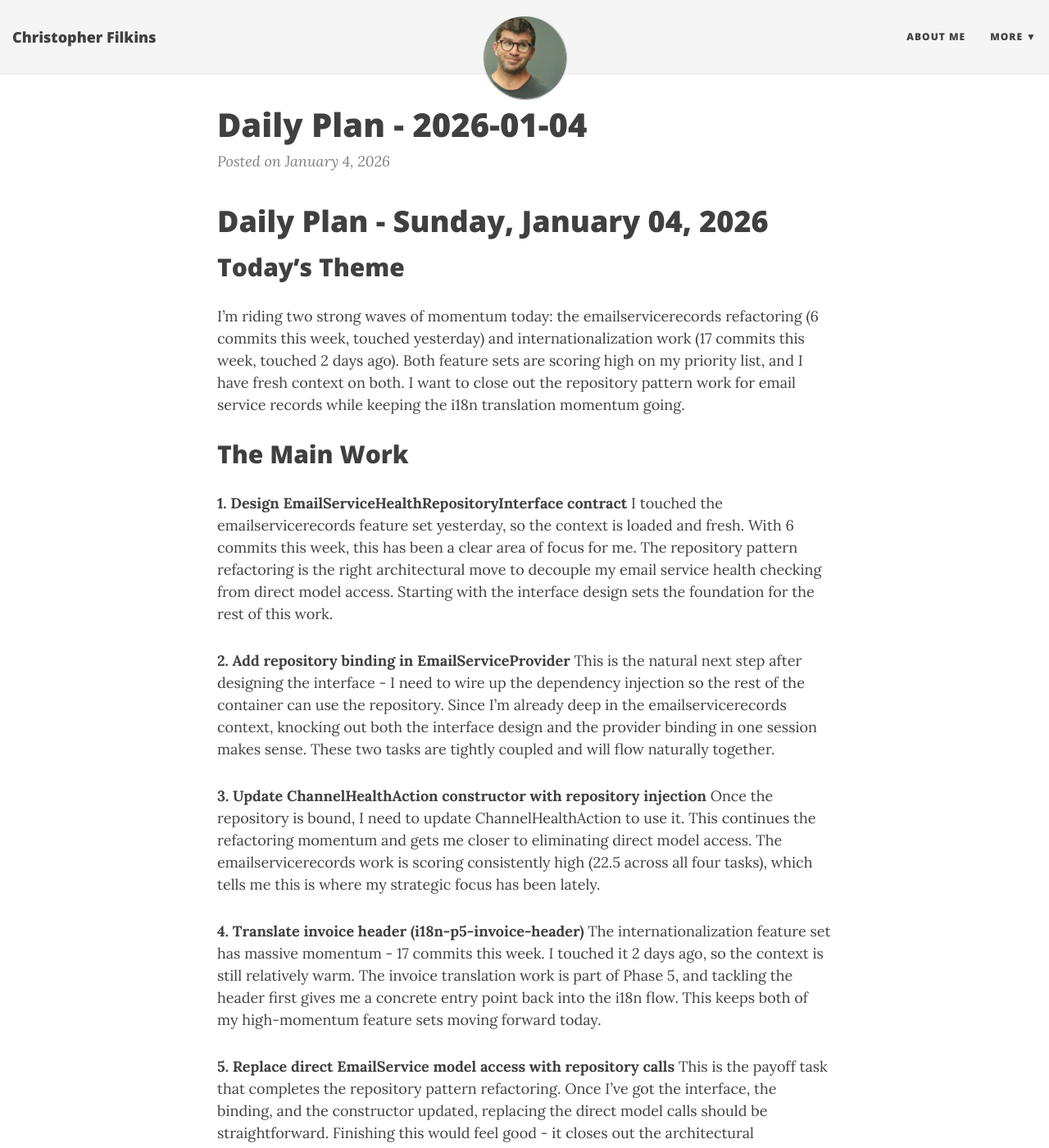
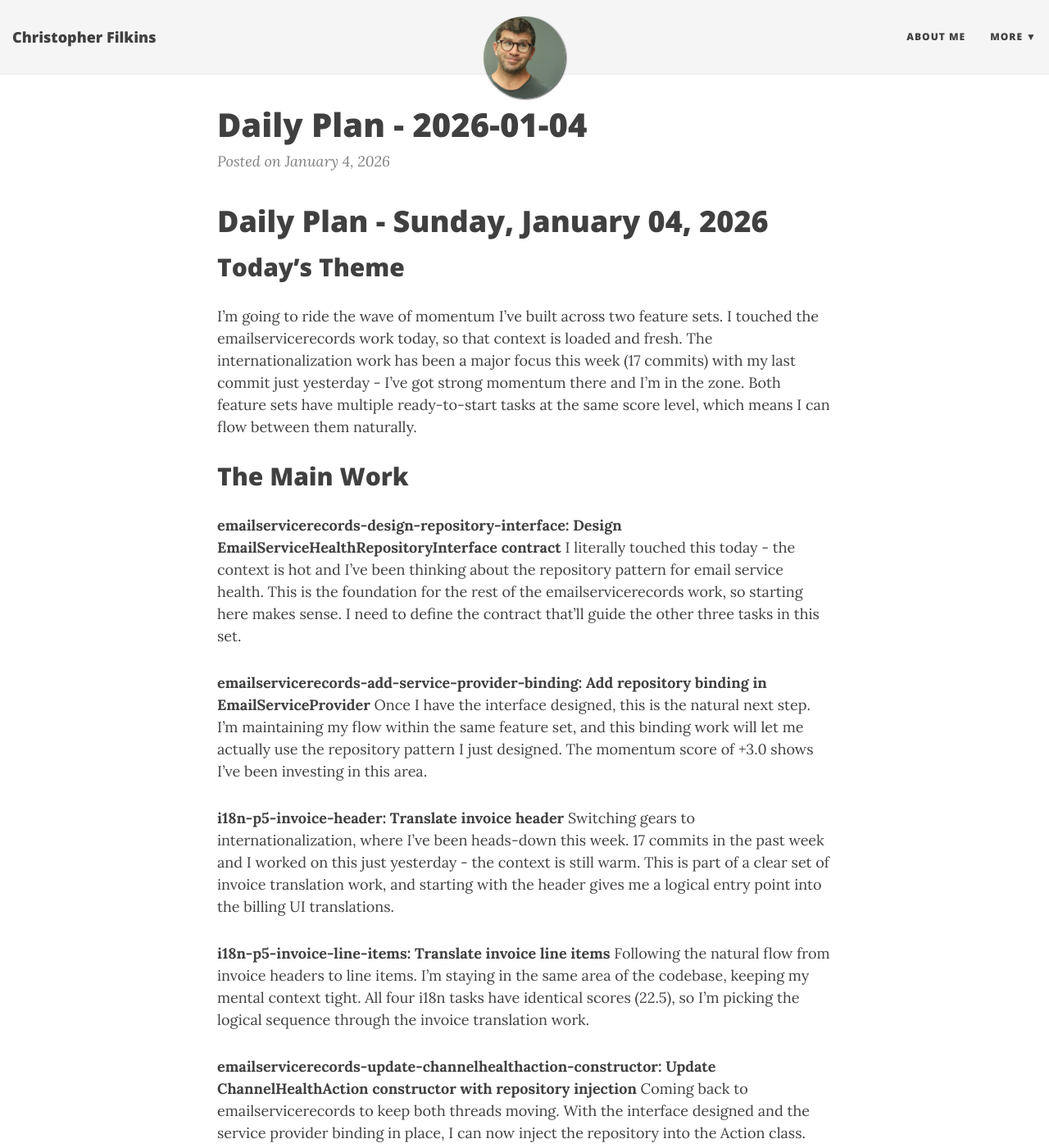
Before and after one commit to filchyboy/filchyboy.github.io, a Jekyll site: the page built from _posts/2026-01-04-todays-plan.md, in a window 1280 px wide and 1400 px high. Shown: the whole window at 82% size. Built offline with Jekyll 4.4.1, drawn with Linux system fonts in a browser that asks for light colours; nearby versions of some CDN libraries; some of the changed text lies outside the part shown.

Commit message:
Add daily plan: 2026-01-04

```diff
--- a/_posts/2026-01-04-todays-plan.md
+++ b/_posts/2026-01-04-todays-plan.md
@@ -7,35 +7,33 @@ date: 2026-01-04
 # Daily Plan - Sunday, January 04, 2026
 
 ## Today's Theme
-I'm riding two strong waves of momentum today: the emailservicerecords refactoring (6 commits this week, touched yesterday) and internationalization work (17 commits this week, touched 2 days ago). Both feature sets are scoring high on my priority list, and I have fresh context on both. I want to close out the repository pattern work for email service records while keeping the i18n translation momentum going.
+I'm going to ride the wave of momentum I've built across two feature sets. I touched the emailservicerecords work today, so that context is loaded and fresh. The internationalization work has been a major focus this week (17 commits) with my last commit just yesterday - I've got strong momentum there and I'm in the zone. Both feature sets have multiple ready-to-start tasks at the same score level, which means I can flow between them naturally.
 
 ## The Main Work
 
-**1. Design EmailServiceHealthRepositoryInterface contract**
-I touched the emailservicerecords feature set yesterday, so the context is loaded and fresh. With 6 commits this week, this has been a clear area of focus for me. The repository pattern refactoring is the right architectural move to decouple my email service health checking from direct model access. Starting with the interface design sets the foundation for the rest of this work.
+**emailservicerecords-design-repository-interface: Design EmailServiceHealthRepositoryInterface contract**
+I literally touched this today - the context is hot and I've been thinking about the repository pattern for email service health. This is the foundation for the rest of the emailservicerecords work, so starting here makes sense. I need to define the contract that'll guide the other three tasks in this set.
 
-**2. Add repository binding in EmailServiceProvider**
-This is the natural next step after designing the interface - I need to wire up the dependency injection so the rest of the container can use the repository. Since I'm already deep in the emailservicerecords context, knocking out both the interface design and the provider binding in one session makes sense. These two tasks are tightly coupled and will flow naturally together.
+**emailservicerecords-add-service-provider-binding: Add repository binding in EmailServiceProvider**
+Once I have the interface designed, this is the natural next step. I'm maintaining my flow within the same feature set, and this binding work will let me actually use the repository pattern I just designed. The momentum score of +3.0 shows I've been investing in this area.
 
-**3. Update ChannelHealthAction constructor with repository injection**
-Once the repository is bound, I need to update ChannelHealthAction to use it. This continues the refactoring momentum and gets me closer to eliminating direct model access. The emailservicerecords work is scoring consistently high (22.5 across all four tasks), which tells me this is where my strategic focus has been lately.
+**i18n-p5-invoice-header: Translate invoice header**
+Switching gears to internationalization, where I've been heads-down this week. 17 commits in the past week and I worked on this just yesterday - the context is still warm. This is part of a clear set of invoice translation work, and starting with the header gives me a logical entry point into the billing UI translations.
 
-**4. Translate invoice header (i18n-p5-invoice-header)**
-The internationalization feature set has massive momentum - 17 commits this week. I touched it 2 days ago, so the context is still relatively warm. The invoice translation work is part of Phase 5, and tackling the header first gives me a concrete entry point back into the i18n flow. This keeps both of my high-momentum feature sets moving forward today.
+**i18n-p5-invoice-line-items: Translate invoice line items**
+Following the natural flow from invoice headers to line items. I'm staying in the same area of the codebase, keeping my mental context tight. All four i18n tasks have identical scores (22.5), so I'm picking the logical sequence through the invoice translation work.
 
-**5. Replace direct EmailService model access with repository calls**
-This is the payoff task that completes the repository pattern refactoring. Once I've got the interface, the binding, and the constructor updated, replacing the direct model calls should be straightforward. Finishing this would feel good - it closes out the architectural improvement and lets me move on with a cleaner codebase.
+**emailservicerecords-update-channelhealthaction-constructor: Update ChannelHealthAction constructor with repository injection**
+Coming back to emailservicerecords to keep both threads moving. With the interface designed and the service provider binding in place, I can now inject the repository into the Action class. This maintains the architectural pattern I'm establishing.
 
 ## Housekeeping
 
-**Review top PHPStan offenders in coppa.php (22 errors)**
-My PHPStan compliance is at 2,232 errors across 711 files, which is rough. The coppa.php file is the worst offender with 22 errors. I should at least look at what's breaking there - it might be something simple I can knock out while my mind is warming up or cooling down between feature work.
+**Jest test failures (22 failed tests)**
+My Jest suite is at 97.8% pass rate but those 22 failures are technical debt I should chip away at. I'll spot-check a couple of the failing tests to see if they're quick fixes or if they need deeper investigation.
 
-**Check the 22 failed Jest tests**
-I've got a 97.8% pass rate on Jest, which is pretty good, but 22 tests are failing. I should at least identify what's broken - it might be related to recent changes in either emailservicerecords or internationalization work. If they're quick fixes, I'll handle them. If not, I'll document them for later.
+**Blade A11y violations review**
+3,092 violations is a lot, and at 57% compliance I'm well below my 90% target. Most of these are inputWithoutId (1792) and clickWithoutKeyboard (1288) issues. I won't fix them all today, but I should at least understand the pattern and maybe fix a few in the components I'm touching for internationalization.
 
 ## Parked
 
-I'm deliberately setting aside the rest of the i18n Phase 5 work (invoice line items, totals, payment card labels) for now. Even though that feature set has huge momentum (17 commits), I want to close out the emailservicerecords repository refactoring completely before diving deeper into translations. The i18n work isn't going anywhere, and finishing the architectural improvement feels more important right now.
-
-The planning pipeline has a lot of items needing implementation plans (tailwind-migration, mobile-views, phpstan-work, etc.), but those are future-focused. Today is about maintaining my current momentum on active feature sets, not starting new research threads.
+The rest of the emailservicerecords tasks (replace direct model access) will wait until tomorrow - I need to see how the first three tasks shake out before diving into the refactoring work. The remaining i18n tasks (invoice totals and payment card labels) are also ready to go, but I'm being realistic about my 8 hours today. Better to finish what I start than leave everything half-done.
```
